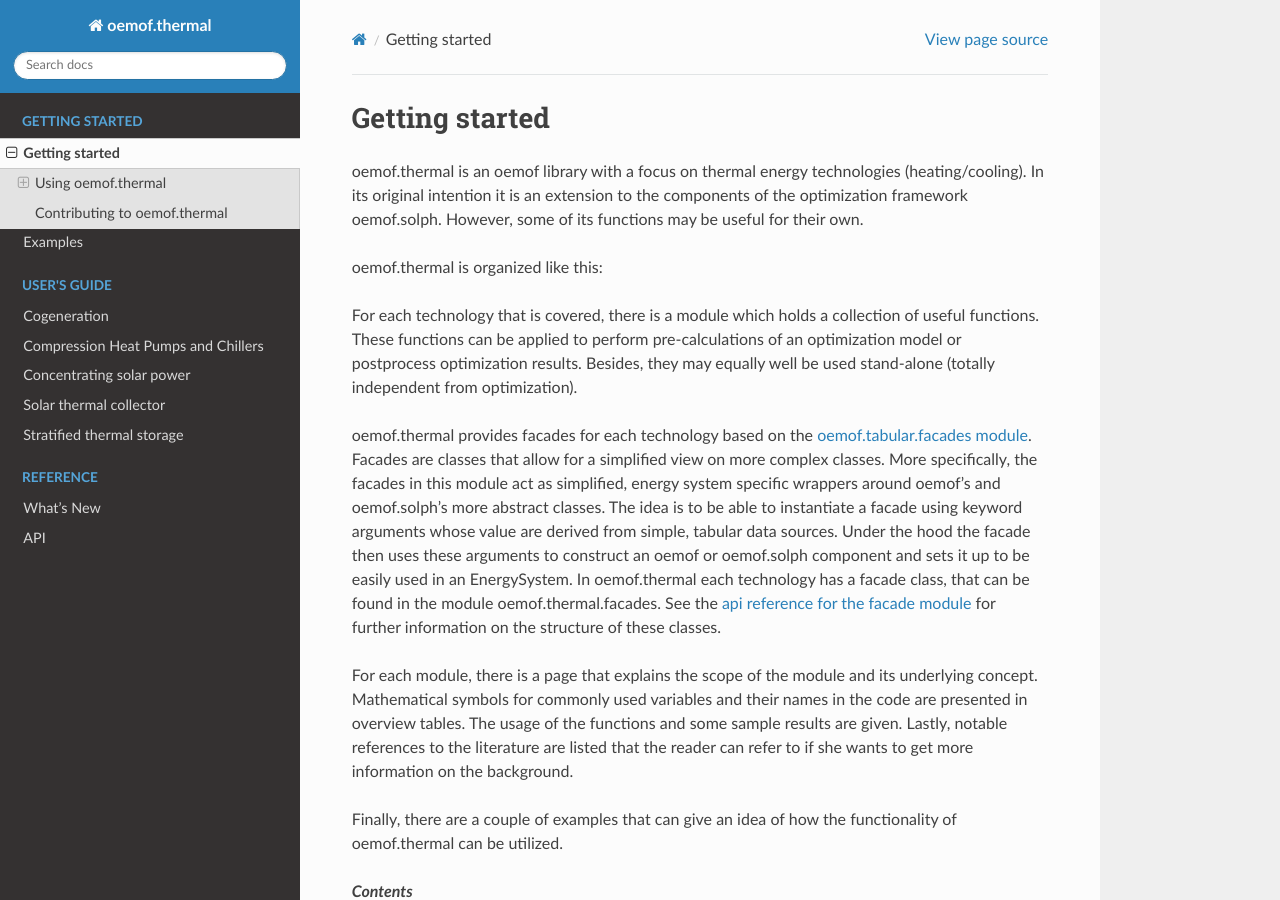
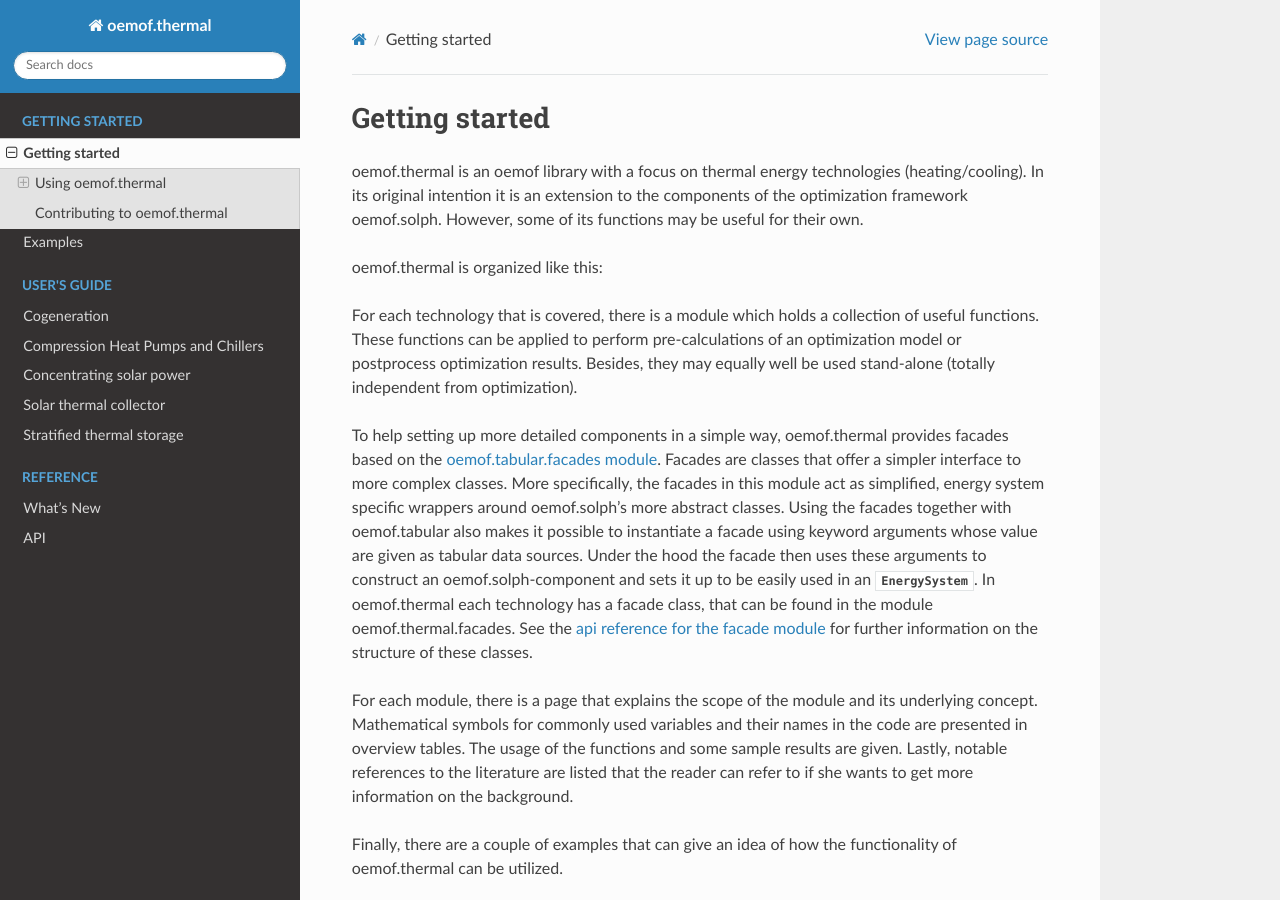
Before and after one commit to oemof/oemof-thermal, a Sphinx documentation site: the page built from docs/getting_started.rst, in a window 1280 px wide and 900 px high. Built offline with Sphinx 7.4.7 and the Read the Docs theme 2.0.0, drawn with Linux system fonts in a browser that asks for light colours; formulas are drawn with MathJax 3.

Commit message:
Correct section on facades

```diff
--- a/docs/getting_started.rst
+++ b/docs/getting_started.rst
@@ -15,7 +15,17 @@ These functions can be applied to perform pre-calculations of an optimization mo
 optimization results. Besides, they may equally well be used stand-alone (totally independent from
 optimization).
 
-oemof.thermal provides facades for each technology based on the `oemof.tabular.facades module <https://oemof-tabular.readthedocs.io/en/stable/reference/oemof.tabular.html>`_. Facades are classes that allow for a simplified view on more complex classes. More specifically, the facades in this module act as simplified, energy system specific wrappers around oemof's and oemof.solph's more abstract classes. The idea is to be able to instantiate a facade using keyword arguments whose value are derived from simple, tabular data sources. Under the hood the facade then uses these arguments to construct an oemof or oemof.solph component and sets it up to be easily used in an EnergySystem. In oemof.thermal each technology has a facade class, that can be found in the module oemof.thermal.facades. See the :ref:`api reference for the facade module <api_label>` for further information on the structure of these classes.
+To help setting up more detailed components in a simple way, oemof.thermal provides facades based on the
+`oemof.tabular.facades module <https://oemof-tabular.readthedocs.io/en/stable/reference/oemof.tabular.html>`_.
+Facades are classes that offer a simpler interface to more complex classes. More specifically,
+the facades in this module act as simplified, energy system specific wrappers around oemof.solph's
+more abstract classes. Using the facades together with oemof.tabular also makes it possible to
+instantiate a facade using keyword arguments whose value are given as tabular data sources. Under
+the hood the facade then uses these arguments to construct an oemof.solph-component and sets it up
+to be easily used in an :py:obj:`EnergySystem`. In oemof.thermal each technology has a facade class,
+that can be found in the module oemof.thermal.facades. See the
+:ref:`api reference for the facade module <api_label>` for further information on the structure of
+these classes.
 
 For each module, there is a page that explains the scope of the module and its underlying concept.
 Mathematical symbols for commonly used variables and their names in the code are presented in
```
